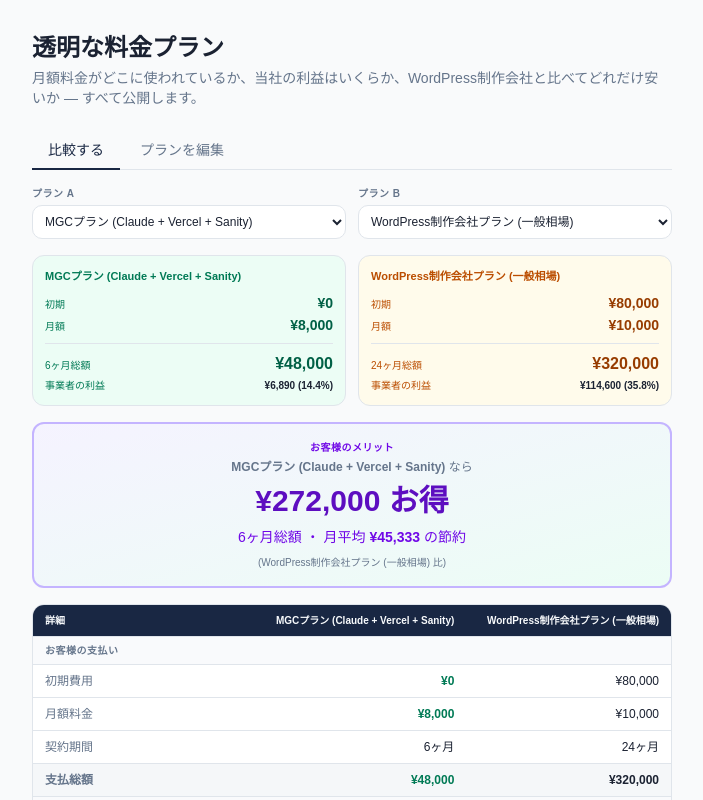
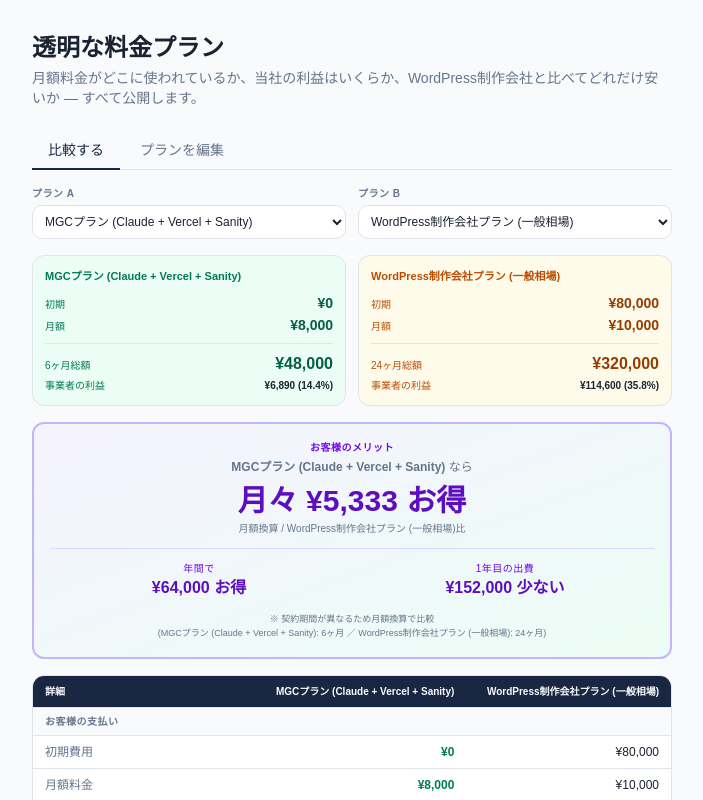
Before and after one commit to jaydenbarnescs-tech/lp-cost-validator, a Next.js app: page /tools/lp-cost-validator in a window 1280 px wide. Shown: the top 800 px of the page, without its empty margins (288-991 px from the left). Built offline with nearby package versions, Linux system fonts and the light colour scheme.

Commit message:
feat(compare): normalize cross-period comparison via monthly equivalent + first-year cash diff

```diff
--- a/src/app/tools/lp-cost-validator/page.tsx
+++ b/src/app/tools/lp-cost-validator/page.tsx
@@ -717,19 +717,28 @@ function ScenarioCard({ scenario, result, accent }: { scenario: Scenario; result
 // SAVINGS CALLOUT
 // ============================================================
 function SavingsCallout({ left, right, leftResult, rightResult }: { left: Scenario; right: Scenario; leftResult: CalcResult; rightResult: CalcResult }) {
-  const diff = rightResult.contractRevenue - leftResult.contractRevenue
-  if (Math.abs(diff) < 1) {
+  // 異なる契約期間でも公平に比較できるよう月額換算で計算
+  const leftMonthlyEq = leftResult.contractRevenue / left.contractMonths
+  const rightMonthlyEq = rightResult.contractRevenue / right.contractMonths
+  const monthlyDiff = rightMonthlyEq - leftMonthlyEq
+
+  if (Math.abs(monthlyDiff) < 1) {
     return (
       <div className="rounded-xl border-2 border-dashed p-4 text-center text-xs text-muted-foreground">
-        2つのプランの総額は同じです
+        2つのプランの月額換算は同じです
       </div>
     )
   }
-  const cheaperName = diff > 0 ? left.name : right.name
-  const expensiveName = diff > 0 ? right.name : left.name
-  const cheaperMonths = diff > 0 ? left.contractMonths : right.contractMonths
-  const absTotal = Math.abs(diff)
-  const monthlyEquiv = absTotal / cheaperMonths
+
+  const cheaper = monthlyDiff > 0 ? left : right
+  const expensive = monthlyDiff > 0 ? right : left
+  const monthlySavings = Math.abs(monthlyDiff)
+  const annualSavings = monthlySavings * 12
+
+  // 1年目の実支出差（0円初期費用モデルの強み）
+  const firstYearLeft = leftResult.initialFee + leftResult.monthlyFee * Math.min(12, left.contractMonths)
+  const firstYearRight = rightResult.initialFee + rightResult.monthlyFee * Math.min(12, right.contractMonths)
+  const firstYearSavings = Math.abs(firstYearRight - firstYearLeft)
 
   return (
     <div className="rounded-xl border-2 border-violet-300 dark:border-violet-700 bg-gradient-to-br from-violet-50 to-emerald-50 dark:from-violet-950 dark:to-emerald-950 p-4">
@@ -737,18 +746,27 @@ function SavingsCallout({ left, right, leftResult, rightResult }: { left: Scenar
         お客様のメリット
       </p>
       <p className="text-center text-xs text-muted-foreground mb-2">
-        <span className="font-semibold">{cheaperName}</span> なら
+        <span className="font-semibold">{cheaper.name}</span> なら
       </p>
-      <div className="text-center mb-2">
+      <div className="text-center mb-3">
         <p className="text-3xl font-bold text-violet-800 dark:text-violet-200">
-          {yen(absTotal)} お得
+          月々 {yen(monthlySavings)} お得
         </p>
+        <p className="text-[10px] text-muted-foreground mt-0.5">月額換算 / {expensive.name}比</p>
       </div>
-      <p className="text-center text-sm text-violet-700 dark:text-violet-300">
-        {cheaperMonths}ヶ月総額 ・ 月平均 <span className="font-bold">{yen(monthlyEquiv)}</span> の節約
-      </p>
-      <p className="text-[10px] text-muted-foreground mt-2 text-center">
-        ({expensiveName} 比)
+      <div className="grid grid-cols-2 gap-2 pt-3 border-t border-violet-200 dark:border-violet-800">
+        <div className="text-center">
+          <p className="text-[10px] uppercase tracking-wider text-violet-700 dark:text-violet-300">年間で</p>
+          <p className="text-base font-bold text-violet-800 dark:text-violet-200">{yen(annualSavings)} お得</p>
+        </div>
+        <div className="text-center">
+          <p className="text-[10px] uppercase tracking-wider text-violet-700 dark:text-violet-300">1年目の出費</p>
+          <p className="text-base font-bold text-violet-800 dark:text-violet-200">{yen(firstYearSavings)} 少ない</p>
+        </div>
+      </div>
+      <p className="text-[9px] text-muted-foreground mt-3 text-center leading-relaxed">
+        ※ 契約期間が異なるため月額換算で比較<br/>
+        ({left.name}: {left.contractMonths}ヶ月 ／ {right.name}: {right.contractMonths}ヶ月)
       </p>
     </div>
   )
@@ -796,7 +814,9 @@ function CompareTable({ left, right, leftResult, rightResult }: { left: Scenario
       <Row label="初期費用" l={leftResult.initialFee} r={rightResult.initialFee} betterIs="lower" />
       <Row label="月額料金" l={leftResult.monthlyFee} r={rightResult.monthlyFee} betterIs="lower" />
       <Row label="契約期間" l={`${left.contractMonths}ヶ月`} r={`${right.contractMonths}ヶ月`} betterIs="none" />
-      <Row label="支払総額" l={leftResult.contractRevenue} r={rightResult.contractRevenue} betterIs="lower" highlight />
+      <Row label="月額換算" l={leftResult.monthlyRevenueEq} r={rightResult.monthlyRevenueEq} betterIs="lower" highlight />
+      <Row label="年間換算" l={leftResult.monthlyRevenueEq * 12} r={rightResult.monthlyRevenueEq * 12} betterIs="lower" />
+      <Row label="契約期間総額" l={leftResult.contractRevenue} r={rightResult.contractRevenue} betterIs="none" />
 
       <div className="px-3 py-1.5 bg-secondary/30 text-[10px] font-semibold text-muted-foreground uppercase tracking-wider border-t">
         事業者の実コスト（契約期間総額）
```
